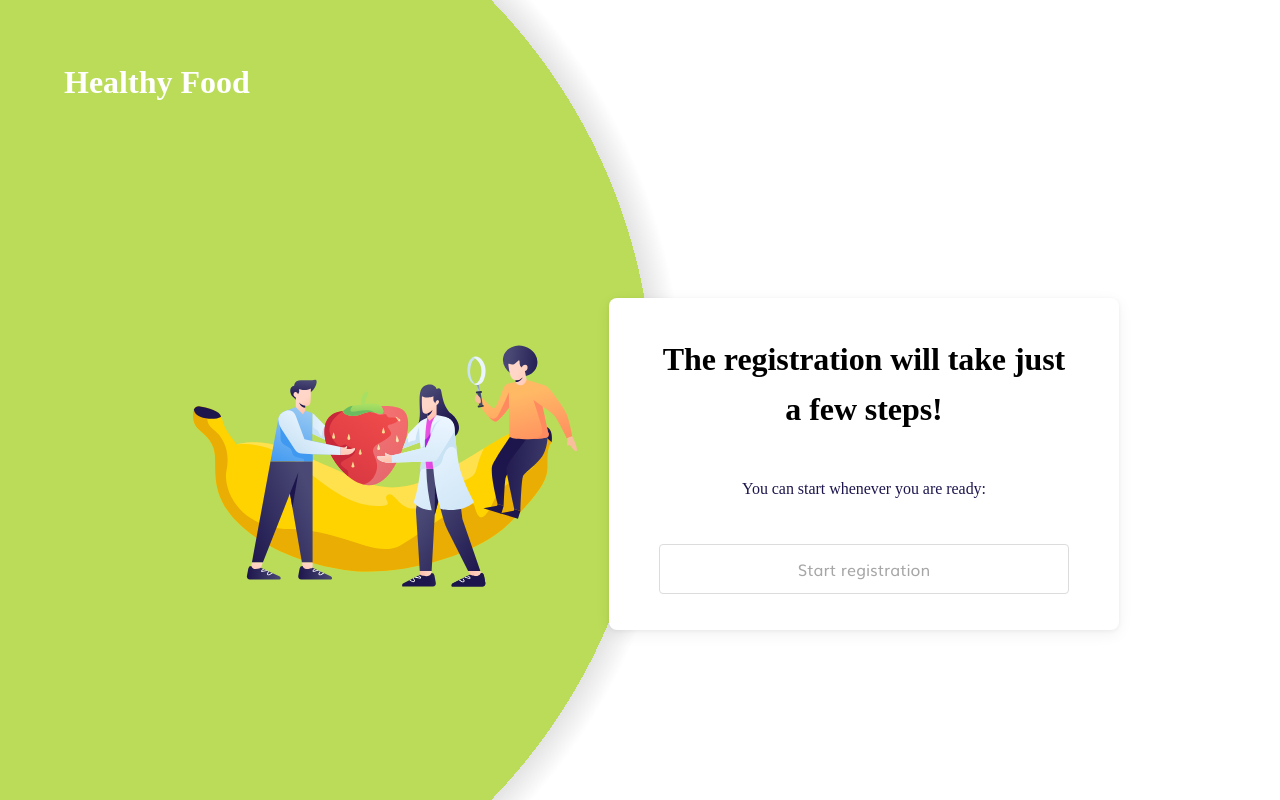
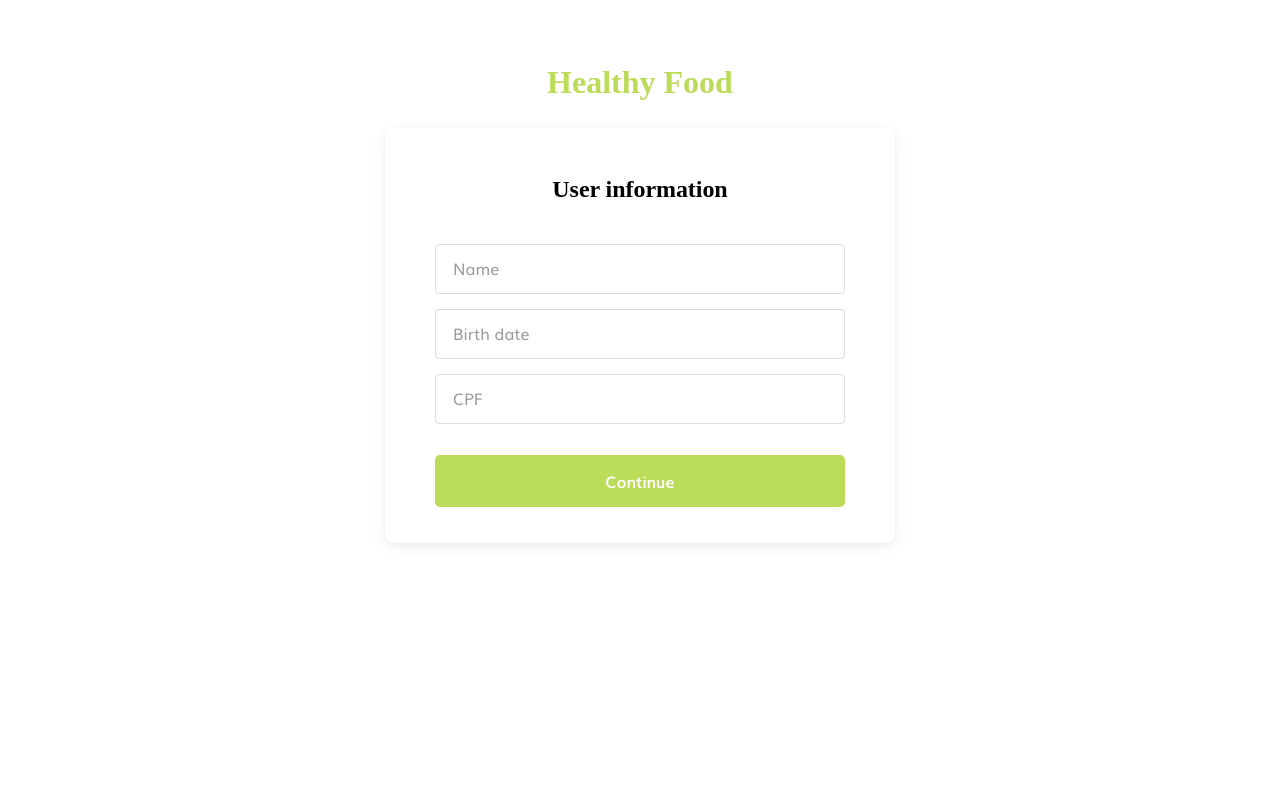
Before and after one commit to Sr-Lucas/gcb_frontend_test, a React (Create React App) app: page /register/user-info in a window 1280 px wide. Built offline with nearby package versions, Linux system fonts and the light colour scheme; a web font is replaced by a local one.

Commit message:
feat: adds user's info form layout

```diff
--- /dev/null
+++ b/src/app/components/FloatInput/index.tsx
@@ -0,0 +1,25 @@
+import React, { ChangeEventHandler } from 'react';
+
+import { FloatLabel, FloatLabelInput } from './styles';
+
+interface FloatInputProps {
+  value: string;
+  // eslint-disable-next-line react/require-default-props
+  onChange?: ChangeEventHandler<HTMLInputElement>;
+  labelText: string;
+}
+
+const FloatInputComponent: React.FC<FloatInputProps> = ({
+  value,
+  onChange,
+  labelText,
+}: FloatInputProps) => {
+  return (
+    <FloatLabel active={value?.length > 0}>
+      <FloatLabelInput id="floatLabel" value={value} onChange={onChange} />
+      <label htmlFor="floatLabel">{labelText}</label>
+    </FloatLabel>
+  );
+};
+
+export default FloatInputComponent;
--- /dev/null
+++ b/src/app/components/FloatInput/styles.ts
@@ -0,0 +1,45 @@
+import styled from 'styled-components';
+
+interface FloatLabelProps {
+  active: boolean;
+}
+
+export const FloatLabel = styled.div.attrs<FloatLabelProps>(
+  {},
+)<FloatLabelProps>`
+  display: flex;
+  flex-direction: column;
+  width: 100%;
+  position: relative;
+
+  label {
+    font-size: 16px;
+    font-family: 'Muli';
+    padding: 0 18px;
+    color: #999;
+    pointer-events: none;
+    position: absolute;
+    transform: translate(0, 12px) scale(1);
+    transform-origin: top left;
+    transition: all 0.2s ease-out;
+
+    ${({ active }) =>
+      active ? 'transform: translate(0, 8px) scale(0.75);' : ''}
+  }
+
+  :focus-within label {
+    transform: translate(0, 5px) scale(0.75);
+  }
+`;
+
+export const FloatLabelInput = styled.input`
+  width: 100%;
+  height: 50px;
+  padding: 14px 16px 0 10px;
+  outline: 0;
+  border: 1px solid #ddd;
+  border-radius: 4px;
+  background: #fff;
+  font-family: Gidole;
+  font-size: 16px;
+`;
--- /dev/null
+++ b/src/screens/register/_components/CardContent.ts
@@ -0,0 +1,17 @@
+import styled from 'styled-components';
+
+export default styled.div`
+  width: 510px;
+  box-shadow: 0px 1px 4px rgb(0 0 0 / 5%), 0px 4px 16px rgb(0 0 0 / 6%);
+  border-radius: 8px;
+  padding: 36px 50px;
+  background-color: #fff;
+  align-self: center;
+
+  display: flex;
+  flex-direction: column;
+  align-items: center;
+  justify-content: center;
+
+  text-align: center !important;
+`;
--- /dev/null
+++ b/src/screens/register/_components/Title.ts
@@ -0,0 +1,14 @@
+import styled from 'styled-components';
+
+export default styled.h1`
+  font-size: 2rem;
+  letter-spacing: -0.0024em;
+  margin: 0 0 30px;
+  line-height: 50px;
+  font-weight: bold;
+  font-family: 'Montserrat';
+
+  @media (max-width: 960px) {
+    font-size: 1.3rem;
+  }
+`;
--- a/src/screens/register/index.tsx
+++ b/src/screens/register/index.tsx
@@ -1,20 +1,24 @@
 import React from 'react';
 
+import { useHistory } from 'react-router-dom';
 import {
   Container,
-  Title,
   SubTitle,
   StartRegistrationButton,
-  RegisterContentWrapper,
   Logo,
   RegisterArtWrapper,
   RegisterArtImage,
   ContentWrapper,
+  CardContent,
 } from './styles';
 
 import RegisterArt from '../../assets/images/register_art.svg';
 
+import Title from './_components/Title';
+
 const Register: React.FC = () => {
+  const history = useHistory();
+
   return (
     <Container>
       <Logo>Healthy Food</Logo>
@@ -22,11 +26,15 @@ const Register: React.FC = () => {
         <RegisterArtWrapper>
           <RegisterArtImage src={RegisterArt} />
         </RegisterArtWrapper>
-        <RegisterContentWrapper>
+        <CardContent>
           <Title>The registration will take just a few steps!</Title>
           <SubTitle>You can start whenever you are ready:</SubTitle>
-          <StartRegistrationButton>Start registration</StartRegistrationButton>
-        </RegisterContentWrapper>
+          <StartRegistrationButton
+            onClick={() => history.push('/register/user-info')}
+          >
+            Start registration
+          </StartRegistrationButton>
+        </CardContent>
       </ContentWrapper>
     </Container>
   );
--- a/src/screens/register/styles.ts
+++ b/src/screens/register/styles.ts
@@ -1,4 +1,5 @@
 import styled from 'styled-components';
+import CardContentComponent from './_components/CardContent';
 
 export const Container = styled.div`
   display: flex;
@@ -33,6 +34,18 @@ export const Container = styled.div`
   }
 `;
 
+export const ContentWrapper = styled.div`
+  display: flex;
+  align-items: center;
+  justify-content: center;
+
+  height: 100%;
+
+  @media (max-width: 960px) {
+    flex-direction: column;
+  }
+`;
+
 export const Logo = styled.div`
   padding: 2em 2em;
   height: 45px;
@@ -48,44 +61,6 @@ export const Logo = styled.div`
 
   @media (max-width: 330px) {
     padding-bottom: 3em;
-  }
-`;
-
-export const RegisterContentWrapper = styled.div`
-  width: 510px;
-  box-shadow: 0px 1px 4px rgb(0 0 0 / 5%), 0px 4px 16px rgb(0 0 0 / 6%);
-  border-radius: 8px;
-  padding: 36px 50px;
-  background-color: #fff;
-  align-self: center;
-
-  display: flex;
-  flex-direction: column;
-  align-items: center;
-  justify-content: center;
-
-  text-align: center !important;
-
-  @media (max-width: 960px) {
-    width: 100%;
-    border: none;
-    border-radius: 0;
-
-    box-shadow: none !important;
-    background: transparent !important;
-  }
-`;
-
-export const Title = styled.h1`
-  font-size: 2rem;
-  letter-spacing: -0.0024em;
-  margin: 0 0 30px;
-  line-height: 50px;
-  font-weight: bold;
-  font-family: 'Montserrat';
-
-  @media (max-width: 960px) {
-    font-size: 1.3rem;
   }
 `;
 
@@ -127,18 +102,6 @@ export const StartRegistrationButton = styled.button`
   }
 `;
 
-export const ContentWrapper = styled.div`
-  display: flex;
-  align-items: center;
-  justify-content: center;
-
-  height: 100%;
-
-  @media (max-width: 960px) {
-    flex-direction: column;
-  }
-`;
-
 export const RegisterArtWrapper = styled.div`
   width: 35%;
   height: 100%;
@@ -165,3 +128,14 @@ export const RegisterArtImage = styled.img`
     min-width: 12em;
   }
 `;
+
+export const CardContent = styled(CardContentComponent)`
+  @media (max-width: 960px) {
+    width: 100%;
+    border: none;
+    border-radius: 0;
+
+    box-shadow: none !important;
+    background: transparent !important;
+  }
+`;
--- a/src/screens/register/user-info/index.tsx
+++ b/src/screens/register/user-info/index.tsx
@@ -1,11 +1,19 @@
 import React from 'react';
+import FloatInput from '../../../app/components/FloatInput';
 
-import { Container } from './styles';
+import { Container, Logo, Title, CardContent, Button } from './styles';
 
 const UserInfo: React.FC = () => {
   return (
     <Container>
-      <h1>User Info</h1>
+      <Logo>Healthy Food</Logo>
+      <CardContent>
+        <Title>User information</Title>
+        <FloatInput labelText="Name" value="" onChange={() => {}} />
+        <FloatInput labelText="Birth date" value="" onChange={() => {}} />
+        <FloatInput labelText="CPF" value="" onChange={() => {}} />
+        <Button>Continue</Button>
+      </CardContent>
     </Container>
   );
 };
--- a/src/screens/register/user-info/styles.ts
+++ b/src/screens/register/user-info/styles.ts
@@ -1,3 +1,62 @@
 import styled from 'styled-components';
+import ButtonComponent from '../../../app/components/Button';
+import CardContentComponent from '../_components/CardContent';
+import TitleComponent from '../_components/Title';
 
-export const Container = styled.div``;
+export const Container = styled.div`
+  display: flex;
+  flex-direction: column;
+  height: 100vh;
+  overflow: hidden;
+`;
+
+export const Logo = styled.span`
+  padding: 2em 2em;
+  height: 45px;
+  text-align: center;
+  font-size: 32px;
+  font-weight: bold;
+  color: var(--primary);
+
+  @media (max-width: 960px) {
+    text-align: center;
+    padding-bottom: 2em;
+  }
+
+  @media (max-width: 330px) {
+    padding-bottom: 3em;
+  }
+`;
+
+export const Title = styled(TitleComponent)`
+  font-size: 1.5rem;
+`;
+
+export const CardContent = styled(CardContentComponent)`
+  input {
+    margin-bottom: 15px !important;
+    width: 100% !important;
+  }
+
+  @media (max-width: 768px) {
+    width: 100%;
+    border: none;
+    border-radius: 0;
+
+    box-shadow: none !important;
+    background: transparent !important;
+  }
+
+  @media (max-width: 425px) {
+    padding-left: 1.2em;
+    padding-right: 1.2em;
+  }
+`;
+
+export const Button = styled(ButtonComponent)`
+  height: 52px;
+  width: 100%;
+  color: var(--white);
+  background-color: #badc58;
+  margin-top: 1em;
+`;
--- a/src/screens/routes.tsx
+++ b/src/screens/routes.tsx
@@ -11,9 +11,9 @@ const Routes: React.FC = () => {
     <Switch>
       <Route path="/" exact component={Home} />
 
-      <Route path="/register" component={Register} />
-      <Route path="/register/user-info" component={UserInfo} />
-      <Route path="/register/address-info" component={AddressInfo} />
+      <Route path="/register" exact component={Register} />
+      <Route path="/register/user-info" exact component={UserInfo} />
+      <Route path="/register/address-info" exact component={AddressInfo} />
     </Switch>
   );
 };
```
